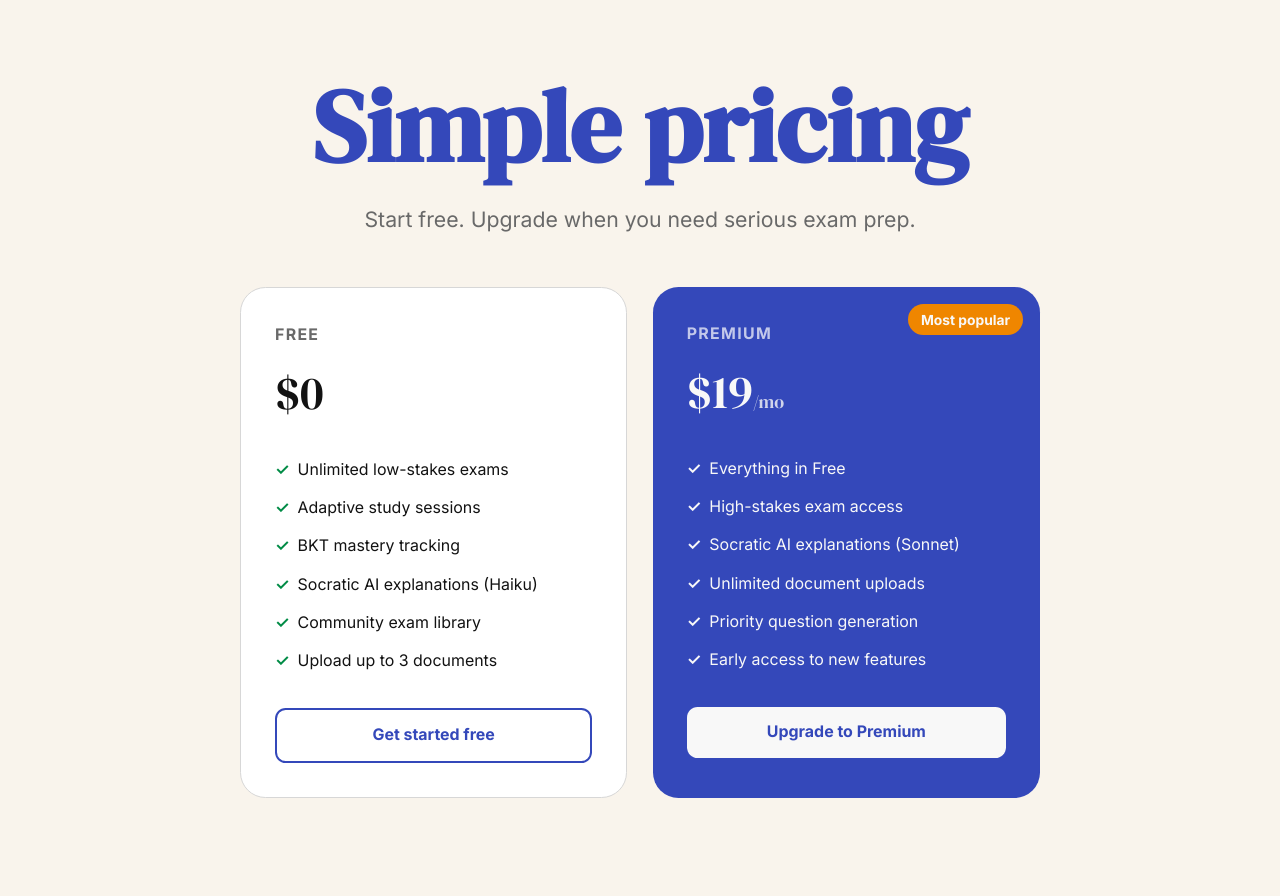
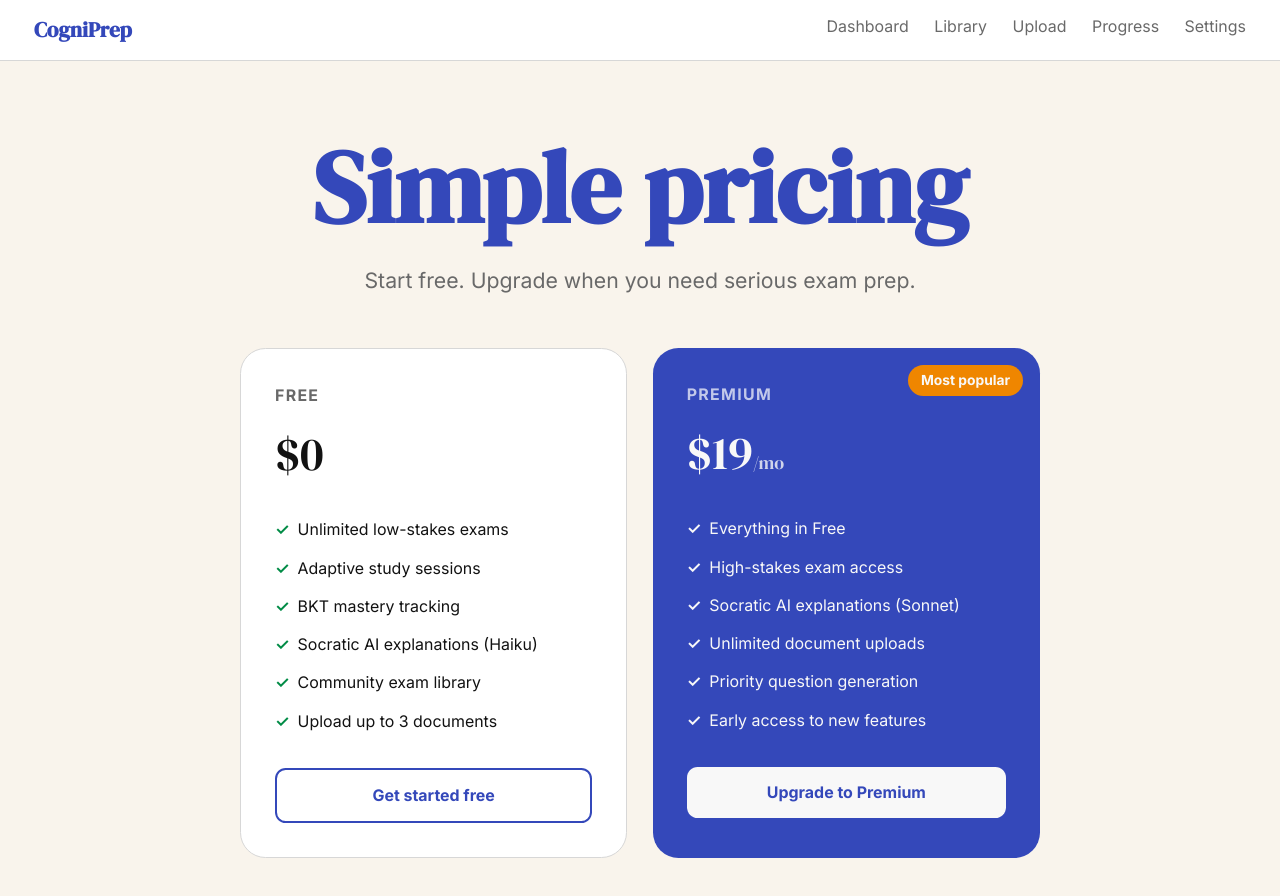
Before and after one commit to Muhammad-SN/HACKATHON_PROJECT, a Next.js app: page /pricing in a window 1280 px wide. Shown: the top 896 px of the page. Before the commit the page ends 866 px from the top, so only its background shows below. Built offline with nearby package versions, Linux system fonts and the light colour scheme; no server answers.

Commit message:
feat: add global Nav component with active-link detection, hide on auth/dashboard routes

```diff
--- a/src/app/layout.tsx
+++ b/src/app/layout.tsx
@@ -1,6 +1,7 @@
 import type { Metadata } from 'next'
 import { DM_Serif_Display, Inter } from 'next/font/google'
 import '@/styles/globals.css'
+import Nav from '@/components/ui/Nav'
 
 const dmSerifDisplay = DM_Serif_Display({
   weight: ['400'],
@@ -34,7 +35,7 @@ export default function RootLayout({
 }) {
   return (
     <html lang="en" className={`${dmSerifDisplay.variable} ${inter.variable}`}>
-      <body>{children}</body>
+      <body><Nav />{children}</body>
     </html>
   )
 }
--- /dev/null
+++ b/src/components/ui/Nav.tsx
@@ -0,0 +1,75 @@
+'use client'
+
+import Link from 'next/link'
+import { usePathname } from 'next/navigation'
+
+const HIDDEN_PATHS = ['/login', '/register', '/onboarding', '/dashboard']
+
+const NAV_LINKS = [
+  { href: '/dashboard', label: 'Dashboard' },
+  { href: '/library',   label: 'Library'   },
+  { href: '/upload',    label: 'Upload'     },
+  { href: '/progress',  label: 'Progress'   },
+  { href: '/settings',  label: 'Settings'   },
+]
+
+export default function Nav() {
+  const pathname = usePathname()
+
+  if (HIDDEN_PATHS.some((p) => pathname === p || pathname.startsWith(p + '/'))) {
+    return null
+  }
+
+  function isActive(href: string) {
+    return pathname === href || pathname.startsWith(href + '/')
+  }
+
+  return (
+    <nav
+      role="navigation"
+      aria-label="Main navigation"
+      style={{
+        display:         'flex',
+        alignItems:      'center',
+        justifyContent:  'space-between',
+        padding:         'var(--space-3) var(--space-8)',
+        background:      'var(--color-surface)',
+        borderBottom:    '1px solid var(--color-border)',
+        fontFamily:      'var(--font-body)',
+      }}
+    >
+      <Link
+        href="/dashboard"
+        style={{
+          fontFamily:  'var(--font-display)',
+          fontSize:    'var(--text-lg)',
+          fontWeight:  700,
+          color:       'var(--color-primary)',
+          textDecoration: 'none',
+        }}
+      >
+        CogniPrep
+      </Link>
+      <div className="cogni-nav-links" style={{ display: 'flex', gap: 'var(--space-6)', alignItems: 'center' }}>
+        {NAV_LINKS.map(({ href, label }) => (
+          <Link
+            key={href}
+            href={href}
+            aria-current={isActive(href) ? 'page' : undefined}
+            style={{
+              fontSize:       'var(--text-sm)',
+              fontWeight:     isActive(href) ? 600 : 400,
+              color:          isActive(href) ? 'var(--color-primary)' : 'var(--color-text-muted)',
+              textDecoration: 'none',
+              borderBottom:   isActive(href) ? '2px solid var(--color-primary)' : '2px solid transparent',
+              paddingBottom:  'var(--space-1)',
+              transition:     'color 0.15s ease, border-color 0.15s ease',
+            }}
+          >
+            {label}
+          </Link>
+        ))}
+      </div>
+    </nav>
+  )
+}
```
